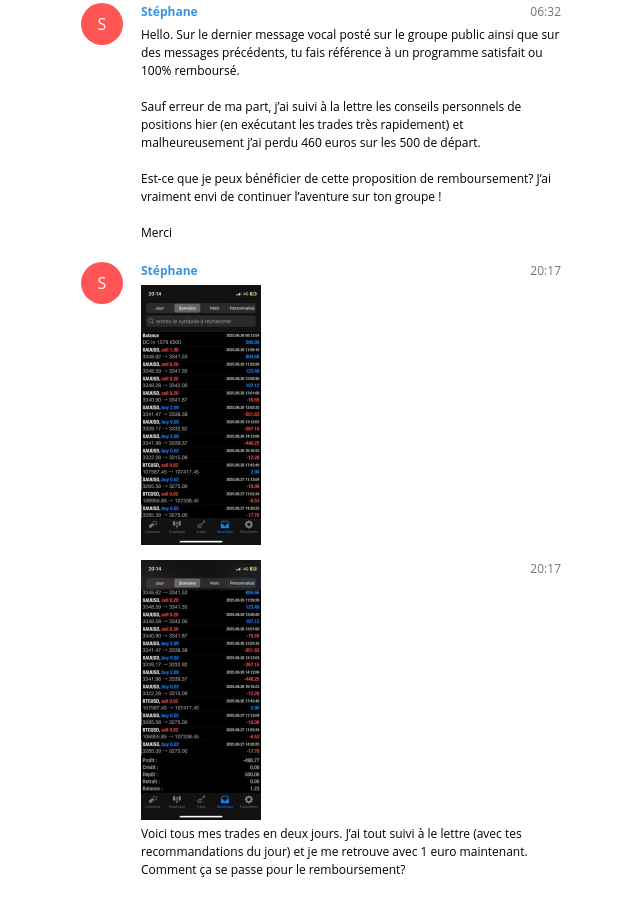
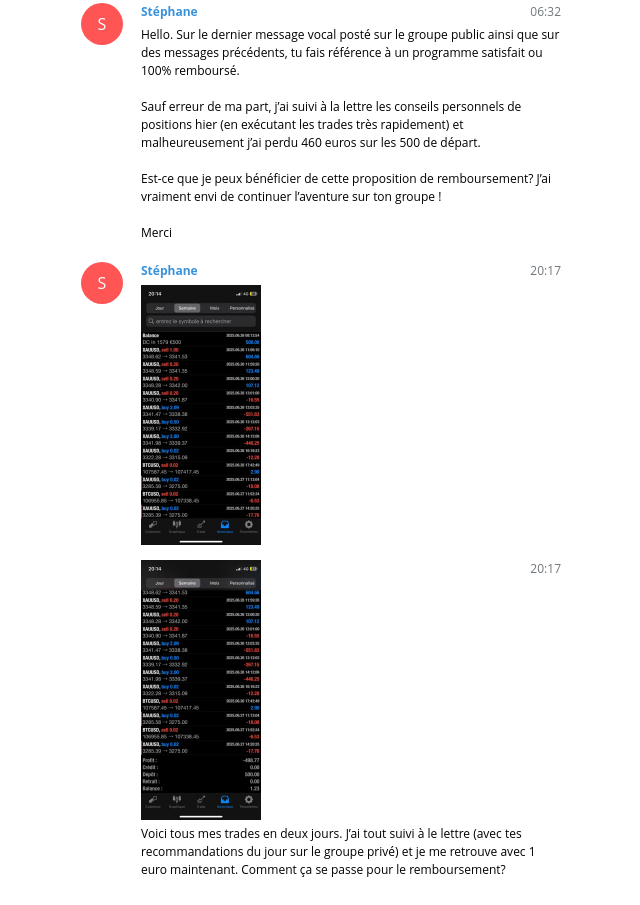
Before and after one commit to StepYassArnaque/yass-arnaque, a plain HTML site: page index.html in a window 1280 px wide. Shown: the part 8645-9550 px from the top of the page, without its empty margins (319-959 px from the left). Drawn offline with Linux system fonts and the light colour scheme.

Commit message:
Update index.html

```diff
--- a/index.html
+++ b/index.html
@@ -1920,7 +1920,7 @@ Stéphane
        </div>
 
        <div class="text">
-Voici tous mes trades en deux jours. J’ai tout suivi à le lettre (avec tes recommandations du jour) et je me retrouve avec 1 euro maintenant. Comment ça se passe pour le remboursement?
+Voici tous mes trades en deux jours. J’ai tout suivi à le lettre (avec tes recommandations du jour sur le groupe privé) et je me retrouve avec 1 euro maintenant. Comment ça se passe pour le remboursement?
        </div>
 
       </div>
```
